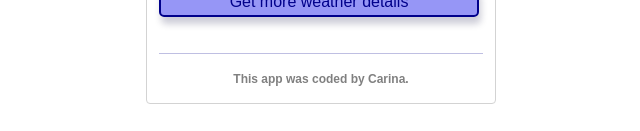
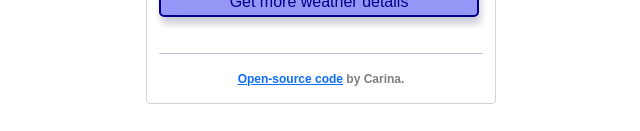
Before and after one commit to codingcari/MySheCodesProject, a plain HTML site: page index.html in a window 1280 px wide. Shown: the part 848-979 px from the top of the page, without its empty margins (319-959 px from the left). Drawn offline with nearby package versions, Linux system fonts and the light colour scheme.

Commit message:
Footer updated

```diff
--- a/index.html
+++ b/index.html
@@ -78,7 +78,14 @@
       <br />
       <button class="detail-button">Get more weather details</button>
       <hr />
-      <div class="footer">This app was coded by Carina.</div>
+      <div class="footer">
+        <a
+          href="https://github.com/codingcari/MySheCodesProject.git"
+          target="_blank"
+          >Open-source code</a
+        >
+        by Carina.
+      </div>
     </div>
     <script src="JS/JS.js"></script>
   </body>
```
